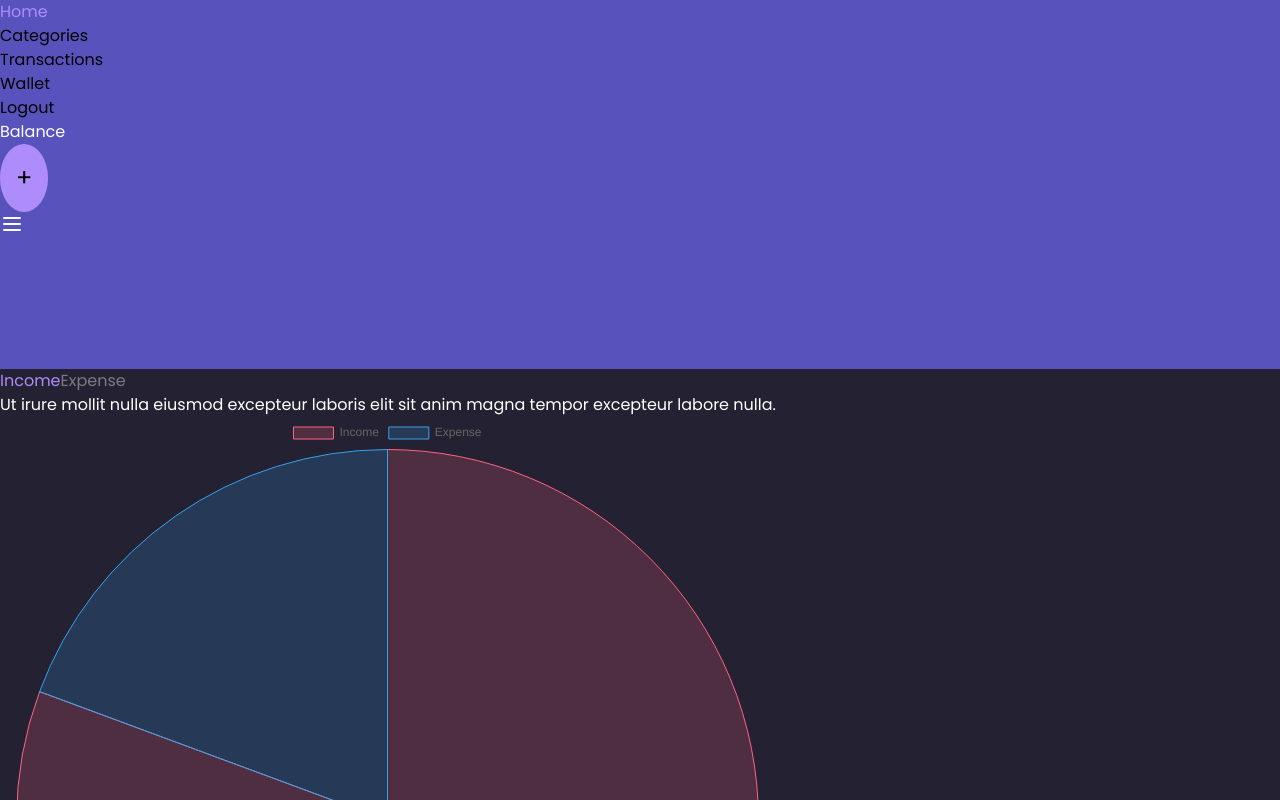
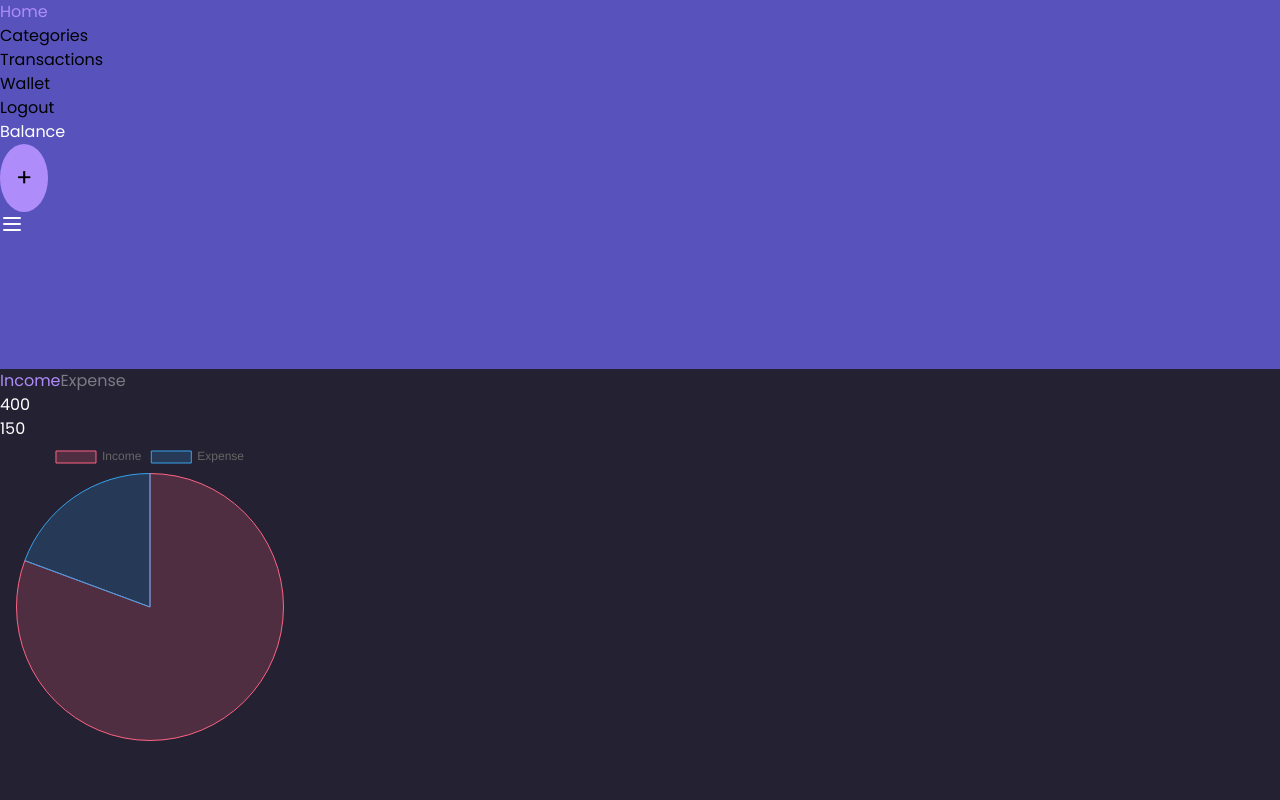
Before and after one commit to shanele147/Web07-MindX, a React (Create React App) app in the folder expense-app/client/: page / in a window 1280 px wide. Shown: the top 800 px of the page. Built offline with nearby package versions, Linux system fonts and the light colour scheme; what @material-tailwind/react would draw is missing.

Commit message:
update tab panes

```diff
--- a/expense-app/client/src/App.js
+++ b/expense-app/client/src/App.js
@@ -11,6 +11,24 @@ import HomePage from "./pages/HomePage/HomePage";
 import Header from "./components/Header";
 
 function App() {
+  const data = [
+    {
+      amount: "400",
+      category: "Food",
+      date: "2022-08-13",
+      description: "Dinner with friends",
+      type: "Expense",
+      wallet: "Bank",
+    },
+    {
+      amount: "150",
+      category: "Food",
+      date: "2022-08-02",
+      description: "Lunch with family",
+      type: "Expense",
+      wallet: "Bank",
+    },
+  ];
   const [wallets, setWallets] = useState(["Bank", "Cash"]);
   const [categories, setCategory] = useState([
     "Beverage",
@@ -21,20 +39,31 @@ function App() {
     "Household",
   ]);
   const [expenseType, setExpenseType] = useState(["Income", "Expense"]);
-  const [transactionList, setTransactionList] = useState([]);
+  const [transactionList, setTransactionList] = useState(data);
 
   const onAddNewTransaction = (newTransaction) => {
-    console.log(newTransaction);
+    // console.log(newTransaction);
     /* let newList = [];
     newList.push(newTransaction); */
     // transactionList.push(newTransaction);
     setTransactionList([...transactionList, newTransaction]);
   };
 
+  /* useEffect(() => {
+
+  },
+  transactionList); */
+
   return (
     <Browser>
       <ExpenseContext.Provider
-        value={{ wallets, categories, expenseType, onAddNewTransaction }}
+        value={{
+          wallets,
+          categories,
+          expenseType,
+          transactionList,
+          onAddNewTransaction,
+        }}
       >
         <Header></Header>
         <Routes>
--- a/expense-app/client/src/components/ExpenseTabs/index.js
+++ b/expense-app/client/src/components/ExpenseTabs/index.js
@@ -8,19 +8,33 @@ import "./ExpenseTabs.css";
 ChartJS.register(ArcElement, Tooltip, Legend);
 
 export default function ExpenseTabs() {
-  const { expenseType } = useExpenseContext();
+  const { expenseType, transactionList } = useExpenseContext();
+  const expenseList = transactionList.filter((elm) => elm.type === "Expense");
+  let expenseData = expenseList.map((expense) => {
+    console.log(expense);
+    const { amount, category, description } = expense;
+    return expense;
+    /* return (
+      <>
+        <li>amount</li>
+        <li>category</li>
+        <li>description</li>
+      </>
+    ); */
+  });
+  const incomeList = transactionList.filter((elm) => elm.type === "Income");
+  console.log({ expenseList, incomeList });
   const tabsData = [
     {
       label: expenseType[0],
-      content:
-        "Ut irure mollit nulla eiusmod excepteur laboris elit sit anim magna tempor excepteur labore nulla.",
+      content: "incomeList",
     },
     {
       label: expenseType[1],
-      content:
-        "Fugiat dolor et quis in incididunt aute. Ullamco voluptate consectetur dolor officia sunt est dolor sint.",
+      content: expenseData,
     },
   ];
+  console.log(tabsData[1].content);
 
   const data = {
     labels: expenseType,
@@ -58,21 +72,25 @@ export default function ExpenseTabs() {
           );
         })}
       </div>
+      <div className="flex flex-wrap justify-center">
         {/* Show active tab content. */}
         {tabsData.map((tab, idx) => {
           return (
             <div
-            className={`py-4 px-6 tab-content animate__animated animate__fast ${
+              className={`py-4 px-6 mx-auto tab-content animate__animated animate__fast ${
                 idx === activeTabIndex ? "animate__fadeIn" : "animate__fadeOut"
               }`}
             >
-            <p>{tab.content}</p>
-            <div className="w-1/2 mx-auto py-24">
+              <ul>
+                {tabsData[1].content.map((elm) => {
+                  return <li>{elm.amount}</li>;
+                })}
+              </ul>
               <Pie data={data} />
-            </div>
             </div>
           );
         })}
       </div>
+    </div>
   );
 }
```
Also changed, not shown: expense-app/client/public/index.html (+4 -4 lines). Lines whose indentation alone changed are shown as unchanged.
